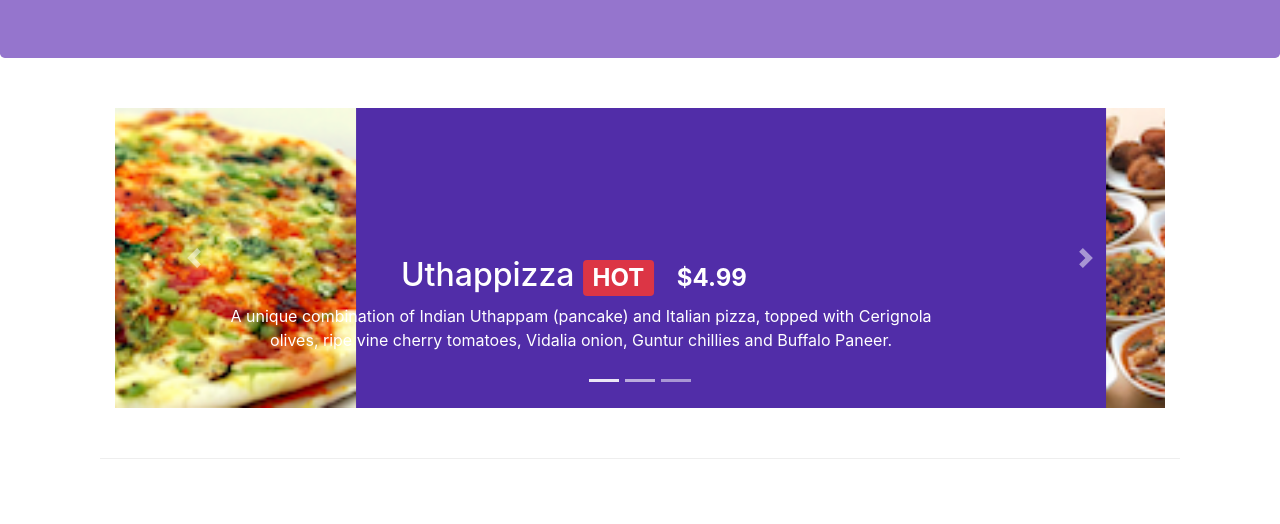
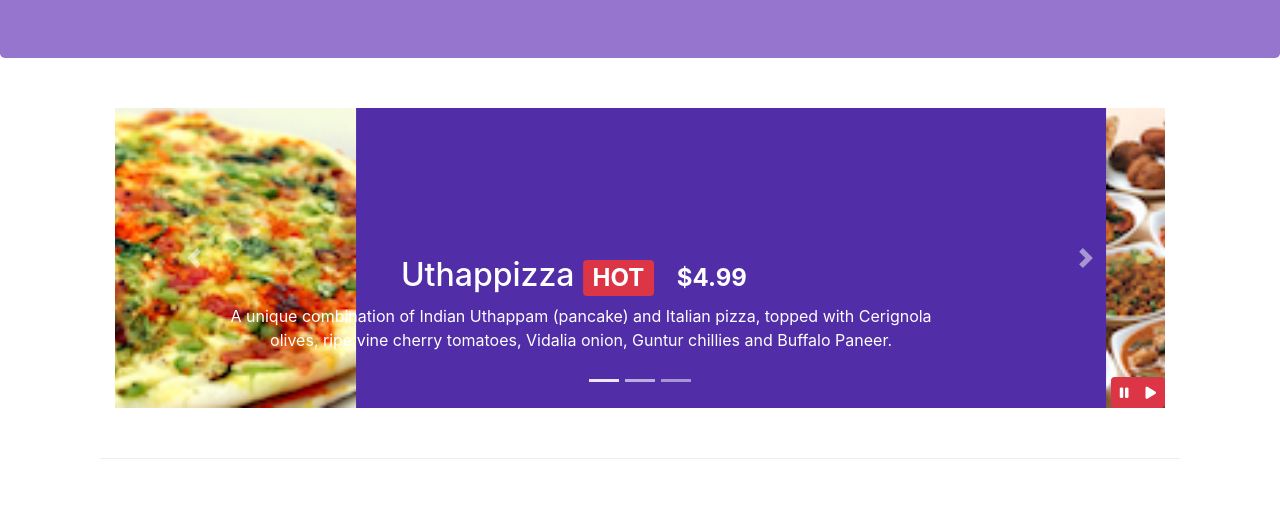
Before and after one commit to dlse-phase2a/bootstrap_initial_setup, a plain HTML site: page index.html in a window 1280 px wide. Shown: the part 276-800 px from the top of the page. Drawn offline with nearby package versions, Linux system fonts and the light colour scheme.

Commit message:
Bootstrap Jquery

```diff
--- a/css/styles.css
+++ b/css/styles.css
@@ -58,3 +58,9 @@ body {
     left: 0;
     min-height: 300px;
 }
+#carousalButton{
+    right: 0px;
+    position: absolute;
+    bottom: 0px;
+    z-index: 1;
+}
--- a/index.html
+++ b/index.html
@@ -206,6 +206,14 @@
                         <a class="carousel-control-next" href="#mycarousel" role="button" data-slide="next">
                             <span class="carousel-control-next-icon"></span>
                         </a>
+                        <div class="btn-group" id="carousalButton">
+                            <button class="btn btn-danger btn-sm" id="carousal-pause">
+                                <span class="fa fa-pause"></span>
+                            </button>
+                            <button class="btn btn-danger btn-sm" id="carousal-play">
+                                <span class="fa fa-play"></span>
+                            </button>
+                        </div>
             </div>
          </div>
      </div>
@@ -303,11 +311,18 @@
   <script src="node_modules/jquery/dist/jquery.slim.min.js"></script>
   <script src="node_modules/popper.js/dist/umd/popper.min.js"></script>
   <script src="node_modules/bootstrap/dist/js/bootstrap.min.js"></script>
-  <!-- <script>
+  <script>
     $(document).ready(function(){
-        $('[data-toggle="tooltip"]').tooltip();
+        $("#mycarousel").carousel( { interval: 2000 } );
+        $("#carousel-pause").click(function(){
+            $("#mycarousel").carousel('pause');
+        });
+        $("#carousel-play").click(function(){
+            $("#mycarousel").carousel('cycle');
+        });
     });
-  </script> -->
+</script>
+
 </body>
 
 </html>
```
